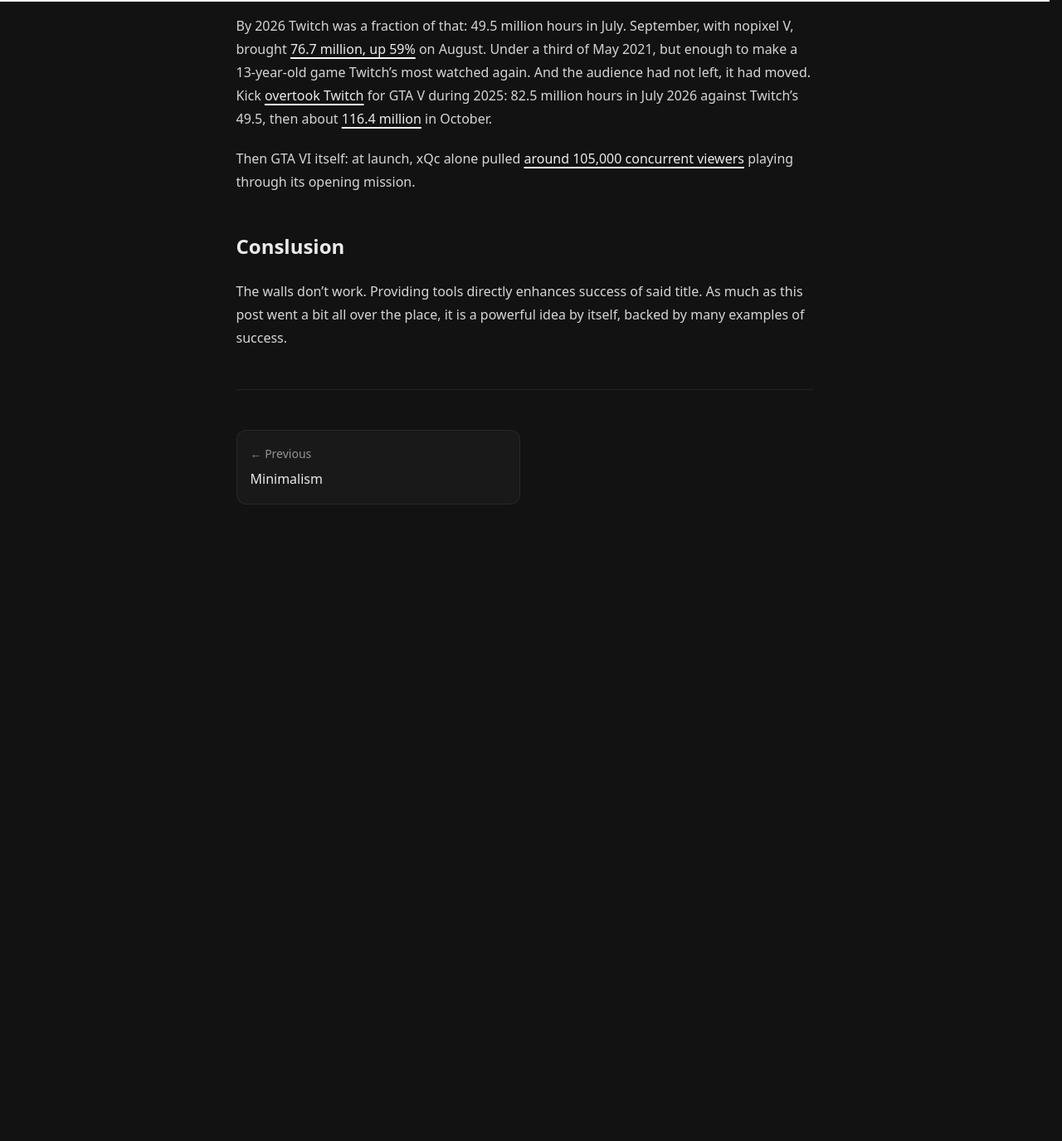
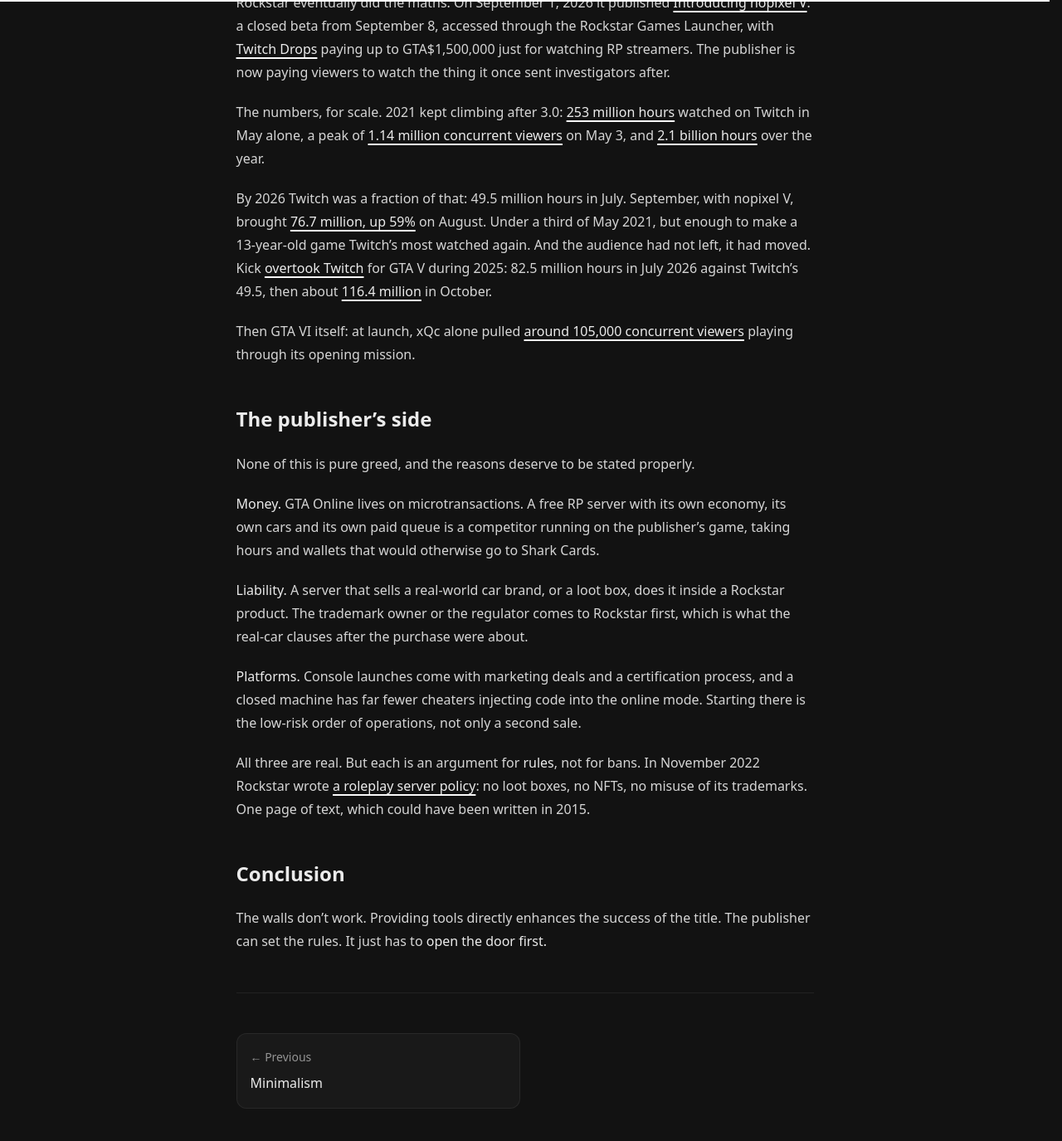
Before and after one commit to h8d13/dontreadthedocs, a Jekyll site: the page built from _notes/modding-wizards.md, in a window 1280 px wide and 1400 px high, scrolled down 7904 px. Shown: the top 1375 px of the window at 83% size. Built offline with Jekyll 4.4.1, drawn with Linux system fonts in a browser that asks for light colours; before the commit the page ends 8576 px from its top, so only the background shows below that; some of the changed text lies outside the part shown.

Commit message:
add sections
Signed-off-by: h8d13 <hadean-eon-dev@proton.me>

```diff
--- a/_notes/modding-wizards.md
+++ b/_notes/modding-wizards.md
@@ -86,16 +86,23 @@ hardware you probably did not even want.
 And how this external work is deemed "not wanted" whilst it might be the very thing
 a normal user would want.
 
+These look like two separate complaints, and they are the same wall seen from two
+sides. One keeps the wizard out of the game. The other keeps the game off the only
+machine a wizard can open.
+
 ## It carried you for 13 years
 
 Similarly, GTA is no different: [Fusion Fix][fusionfix] became the standard way to
 play GTA IV. Bugstar (or [GameplayFixesV][gameplayfixes]) for V...
 The idea is that a product always has rough edges...
 
-Basically, if it wasn't for GTA V online modders, the game would have died out.
-Not that people wouldn't have relaunched it once in a while, doing the story for the 20th
-time. But that there would not have been hundreds of thousands of players and viewers,
-playing daily for so long, without FiveM's communities, and their tinkerers.
+To be precise about the claim: GTA V would not have died without modders. It has
+[sold over 210 million copies][gta5-210m], and GTA Online earned its money from
+[Shark Cards][gta-mtx], consoles included, where FiveM does not even exist.
+
+What the modders carried is the other half: **attention**. Without FiveM's
+communities and their tinkerers, there would not have been hundreds of thousands of
+people watching and playing a decade-old game daily.
 
 And it is still going: one wizard
 [asked streamers for weird GTA V mod ideas, then made all of them][blurbs-yt].
@@ -242,7 +249,7 @@ of those very titles went on sale.
 ([PC Gamer][mods21-pcgamer], [Kotaku][mods21-kotaku], [Kotaku, Underground][mods21-under])
 
 **2023: the purchase.** Meanwhile GTA RP on Twitch turned FiveM into the main reason
-a ten-year-old game stayed relevant. On August 11, 2023 Rockstar announced that
+a ten-year-old game stayed in front of an audience. On August 11, 2023 Rockstar announced that
 Cfx.re, the team behind it, was "now officially a part of Rockstar Games". Same mod,
 same founder, eight years after the ban.
 ([PC Gamer][buy-pcgamer], [Techdirt][buy-techdirt], [GameSpot][buy-gamespot], [Wccftech][buy-wccftech])
@@ -299,11 +306,31 @@ GTA V during 2025: 82.5 million hours in July 2026 against Twitch's 49.5, then a
 Then GTA VI itself: at launch, xQc alone pulled [around 105,000 concurrent
 viewers][rp-xqc] playing through its opening mission.
 
-## Conslusion
+## The publisher's side
 
-The walls don't work. Providing tools directly enhances success of said title.
-As much as this post went a bit all over the place, it is a powerful idea by
-itself, backed by many examples of success.
+None of this is pure greed, and the reasons deserve to be stated properly.
+
+**Money.** GTA Online lives on microtransactions. A free RP server with its own
+economy, its own cars and its own paid queue is a competitor running on the
+publisher's game, taking hours and wallets that would otherwise go to Shark Cards.
+
+**Liability.** A server that sells a real-world car brand, or a loot box, does it
+inside a Rockstar product. The trademark owner or the regulator comes to Rockstar
+first, which is what the real-car clauses after the purchase were about.
+
+**Platforms.** Console launches come with marketing deals and a certification
+process, and a closed machine has far fewer cheaters injecting code into the online mode.
+Starting there is the low-risk order of operations, not only a second sale.
+
+All three are real. But each is an argument for **rules**, not for bans. In
+November 2022 Rockstar wrote [a roleplay server policy][rp-policy]: no loot boxes,
+no NFTs, no misuse of its trademarks. One page of text, which could have been
+written in 2015.
+
+## Conclusion
+
+The walls don't work. Providing tools directly enhances the success of the title.
+The publisher can set the rules. It just has to **open the door first.**
 
 
 [pi-pcgamer]: https://www.pcgamer.com/take-two-reportedly-sent-private-investigators-to-modders-home
@@ -372,6 +399,9 @@ itself, backed by many examples of success.
 [rp-twitchtracker]: https://twitchtracker.com/games/32982
 [rp-2021]: https://gameworldobserver.com/2021/12/24/gta-v-becomes-twitchs-most-streamed-video-game-of-2021-with-2-1-billion-hours-watched
 [rp-sept26]: https://streamscharts.com/news/twitch-september-2026-results
+[gta5-210m]: https://gamedeveloper.com/business/take-two-financials-nba-2k-exceeds-expectations-and-gta-v-surpasses-210m-sales
+[gta-mtx]: https://www.gamespot.com/articles/gta-red-dead-parent-company-is-making-lots-of-mone/1100-6471281/
+[rp-policy]: https://www.gamepressure.com/newsroom/rockstar-sets-rules-for-rp-servers-in-gta-5-ban-on-nfts-and-lootb/z24cf5
 [rp-xqc]: https://streamscharts.com/channels/xqc/streams/321206426716
 [rp-kick]: https://streamscharts.com/news/kick-overtakes-twitch-gta-v-viewership
 [rp-kick-oct]: https://streamscharts.com/news/kick-viewership-october-2026
```
